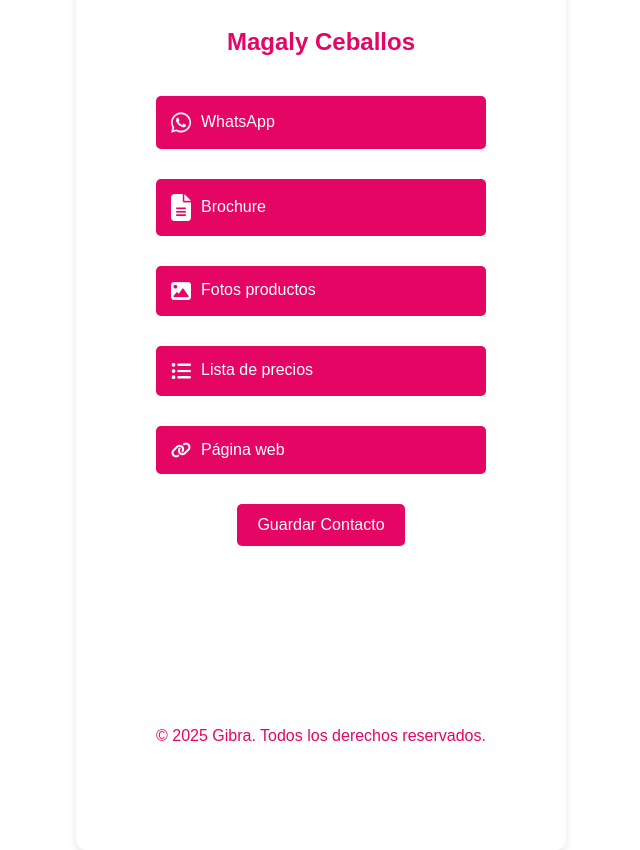
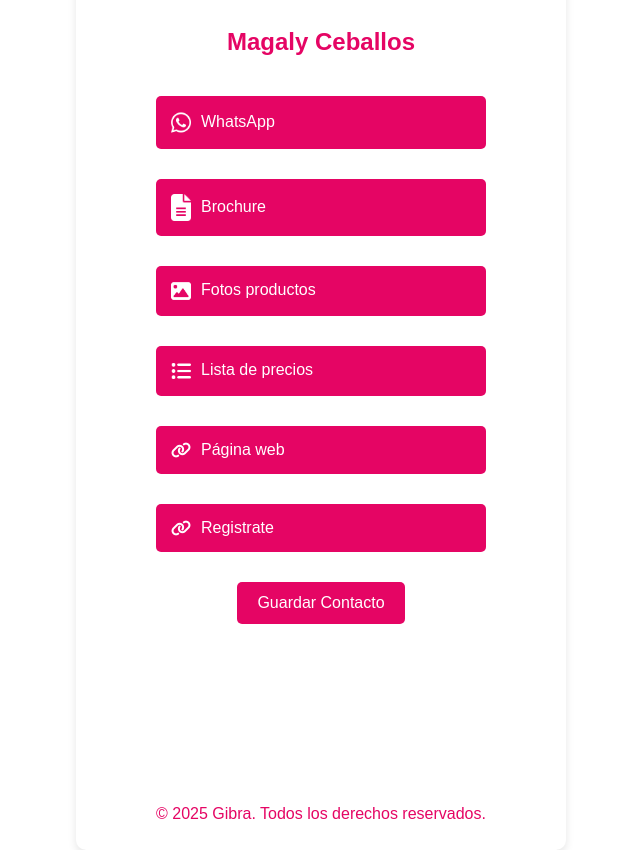
Before and after one commit to GIBRA2024/ventas-4, a plain HTML site: page index.html in a window 1280 px wide. Shown: the part 60-910 px from the top of the page, without its empty margins (319-959 px from the left). Drawn offline with Linux system fonts and the light colour scheme; no server answers.

Commit message:
Update index.html

```diff
--- a/index.html
+++ b/index.html
@@ -25,6 +25,8 @@
            target="_blank"><img src="Imagenes/list-ul-solid.png" alt="Pagina Web">Lista de precios</a>
         <a href="https://www.cervalle.com/"
            target="_blank"><img src="Imagenes/link.png" alt="Pagina Web">Página web</a>
+        <a href="https://docs.google.com/forms/d/e/1FAIpQLSc8jr5a35IApYf-E35zkUcOhEZhMP9PWwVHrG3DI8vGXyvpyw/viewform?usp=dialog"
+           target="_blank"><img src="Imagenes/link.png" alt="Pagina Web">Registrate</a>
     </div>
 
     <div>
```
